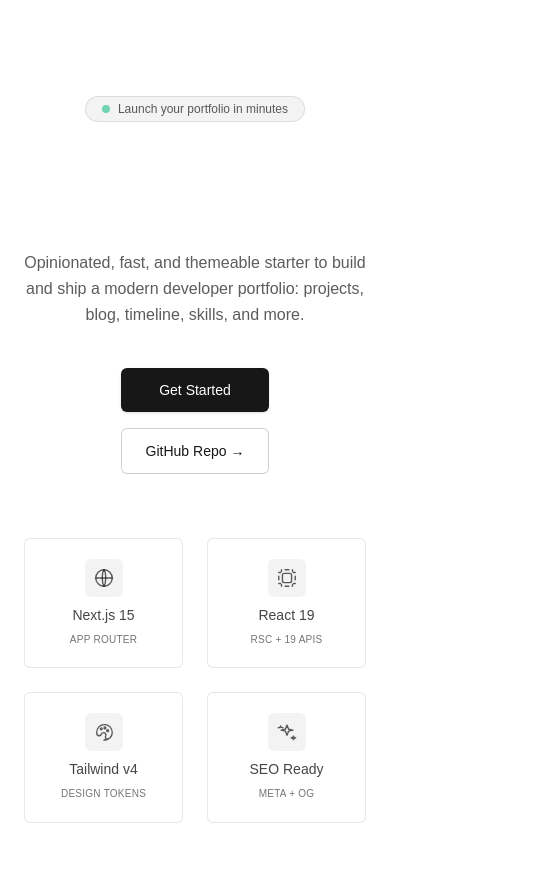
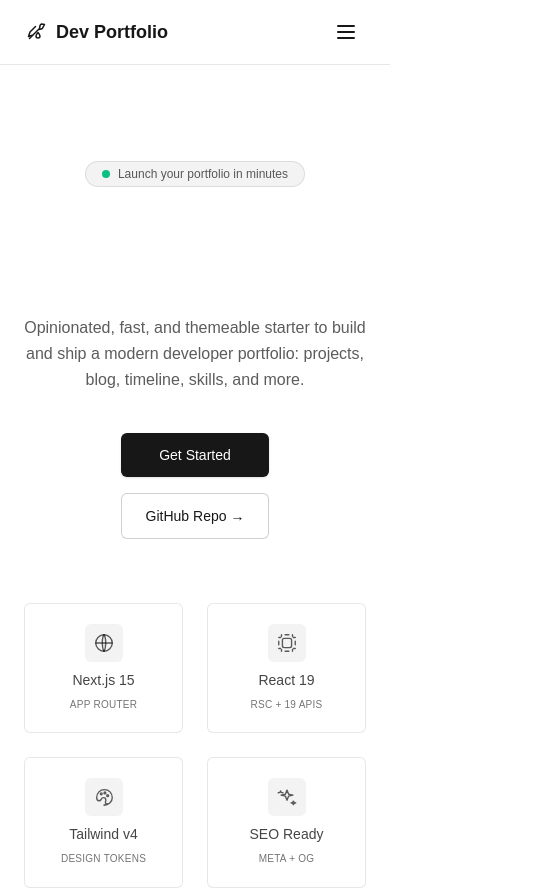
Before and after one commit to rudalkunwar/dev-portfolio-generator, a Next.js app: page / in a window 390 px wide. Shown: the top 889 px of the page, 560 px wide, since content can reach past the window. Built offline with nearby package versions, Linux system fonts and the light colour scheme.

Commit message:
fix merge issue and feat resonsive header

```diff
--- a/src/app/layout.tsx
+++ b/src/app/layout.tsx
@@ -30,12 +30,11 @@ export default function RootLayout({
       <body
         className={`${geistSans.variable} ${geistMono.variable} antialiased min-h-screen flex flex-col`}
       >
+        <Header />
         <div className="flex-1">
           {children}
         </div>
-        <Header />
         <Footer />
-        {children}
       </body>
     </html>
   );
--- a/src/app/page.tsx
+++ b/src/app/page.tsx
@@ -7,7 +7,7 @@ export default function Home() {
       {/* Hero */}
       <header className="relative overflow-hidden">
         <div className="absolute inset-0 pointer-events-none [mask-image:radial-gradient(circle_at_center,black,transparent)] bg-[repeating-linear-gradient(45deg,theme(colors.foreground/5)_0_8px,transparent_8px_16px)]" />
-        <div className="relative mx-auto max-w-5xl px-6 pt-24 pb-16 md:pt-32 md:pb-28 text-center flex flex-col items-center">
+        <div className="relative mx-auto max-w-5xl px-6 pt-24 pb-16 md:pt-8 md:pb-24 text-center flex flex-col items-center">
           <div className="flex items-center gap-2 mb-6 rounded-full border border-foreground/10 bg-foreground/5 px-4 py-1 text-xs text-foreground/70 backdrop-blur-sm">
             <span className="inline-block h-2 w-2 rounded-full bg-emerald-500 animate-pulse" />
             Launch your portfolio in minutes
--- a/src/components/header.tsx
+++ b/src/components/header.tsx
@@ -1,17 +1,23 @@
+"use client"
 import Link from "next/link";
+import { useState } from "react";
 import { Icon } from "@/components/icons";
 
 export default function Header() {
+    const [isMenuOpen, setIsMenuOpen] = useState(false);
+
     return (
         <header className="sticky top-0 z-50 w-full border-b border-foreground/10 bg-background/80 backdrop-blur supports-[backdrop-filter]:bg-background/60">
-            <div className="container mx-auto flex h-16 max-w-screen-xl items-center px-6">
-                <div className="mr-8">
+            <div className="container mx-auto flex h-16 max-w-screen-xl items-center justify-between px-6">
+                <div className="flex items-center">
                     <Link href="/" className="flex items-center space-x-2">
                         <Icon name="rocket" size={24} className="text-foreground" />
                         <span className="font-bold text-lg">Dev Portfolio</span>
                     </Link>
                 </div>
-                <nav className="flex items-center space-x-6 text-sm font-medium">
+
+                {/* Desktop Navigation */}
+                <nav className="hidden md:flex items-center space-x-6 text-sm font-medium">
                     <Link
                         href="/"
                         className="transition-colors hover:text-foreground/80 text-foreground/60"
@@ -43,18 +49,107 @@ export default function Header() {
                         Contact
                     </Link>
                 </nav>
-                <div className="ml-auto">
+
+                <div className="flex items-center space-x-4">
+                    {/* GitHub Button - Hidden on mobile */}
                     <a
                         href="https://github.com/rudalkunwar/dev-portfolio-generator"
                         target="_blank"
                         rel="noopener noreferrer"
-                        className="inline-flex items-center justify-center rounded-md border border-foreground/20 bg-background/60 px-4 py-2 text-sm font-medium hover:bg-foreground/5 transition-colors"
+                        className="hidden sm:inline-flex items-center justify-center rounded-md border border-foreground/20 bg-background/60 px-4 py-2 text-sm font-medium hover:bg-foreground/5 transition-colors"
                     >
                         <Icon name="globe" size={16} className="mr-2" />
                         GitHub
                     </a>
+
+                    {/* Mobile Menu Button */}
+                    <button
+                        onClick={() => setIsMenuOpen(!isMenuOpen)}
+                        className="md:hidden inline-flex items-center justify-center p-2 rounded-md text-foreground hover:bg-foreground/5 transition-colors"
+                        aria-label="Toggle menu"
+                    >
+                        <svg
+                            className="h-6 w-6"
+                            fill="none"
+                            viewBox="0 0 24 24"
+                            stroke="currentColor"
+                        >
+                            {isMenuOpen ? (
+                                <path
+                                    strokeLinecap="round"
+                                    strokeLinejoin="round"
+                                    strokeWidth={2}
+                                    d="M6 18L18 6M6 6l12 12"
+                                />
+                            ) : (
+                                <path
+                                    strokeLinecap="round"
+                                    strokeLinejoin="round"
+                                    strokeWidth={2}
+                                    d="M4 6h16M4 12h16M4 18h16"
+                                />
+                            )}
+                        </svg>
+                    </button>
                 </div>
             </div>
+
+            {/* Mobile Navigation Menu */}
+            {isMenuOpen && (
+                <div className="md:hidden border-t border-foreground/10 bg-background/95 backdrop-blur">
+                    <div className="container mx-auto px-6 py-4">
+                        <nav className="flex flex-col space-y-4">
+                            <Link
+                                href="/"
+                                className="transition-colors hover:text-foreground/80 text-foreground/60 text-sm font-medium"
+                                onClick={() => setIsMenuOpen(false)}
+                            >
+                                Home
+                            </Link>
+                            <Link
+                                href="/projects"
+                                className="transition-colors hover:text-foreground/80 text-foreground/60 text-sm font-medium"
+                                onClick={() => setIsMenuOpen(false)}
+                            >
+                                Projects
+                            </Link>
+                            <Link
+                                href="/blog"
+                                className="transition-colors hover:text-foreground/80 text-foreground/60 text-sm font-medium"
+                                onClick={() => setIsMenuOpen(false)}
+                            >
+                                Blog
+                            </Link>
+                            <Link
+                                href="/about"
+                                className="transition-colors hover:text-foreground/80 text-foreground/60 text-sm font-medium"
+                                onClick={() => setIsMenuOpen(false)}
+                            >
+                                About
+                            </Link>
+                            <Link
+                                href="/contact"
+                                className="transition-colors hover:text-foreground/80 text-foreground/60 text-sm font-medium"
+                                onClick={() => setIsMenuOpen(false)}
+                            >
+                                Contact
+                            </Link>
+                            <div className="pt-2 border-t border-foreground/10">
+                                <a
+                                    href="https://github.com/rudalkunwar/dev-portfolio-generator"
+                                    target="_blank"
+                                    rel="noopener noreferrer"
+                                    className="inline-flex items-center justify-center rounded-md border border-foreground/20 bg-background/60 px-4 py-2 text-sm font-medium hover:bg-foreground/5 transition-colors w-full"
+                                    onClick={() => setIsMenuOpen(false)}
+                                >
+                                    <Icon name="globe" size={16} className="mr-2" />
+                                    GitHub
+                                </a>
+                            </div>
+                        </nav>
+                    </div>
+                </div>
+            )}
         </header>
     );
 }
```
